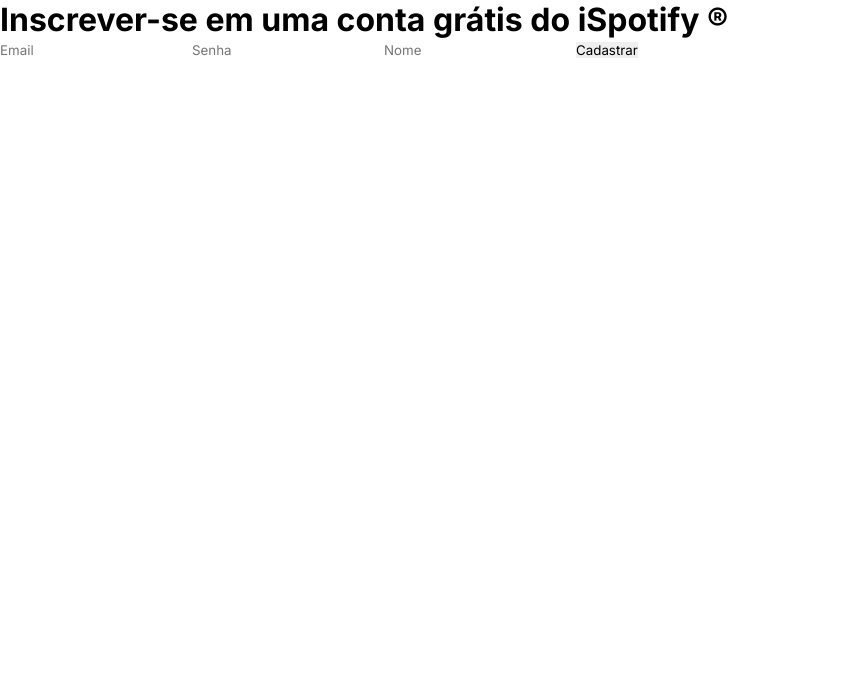
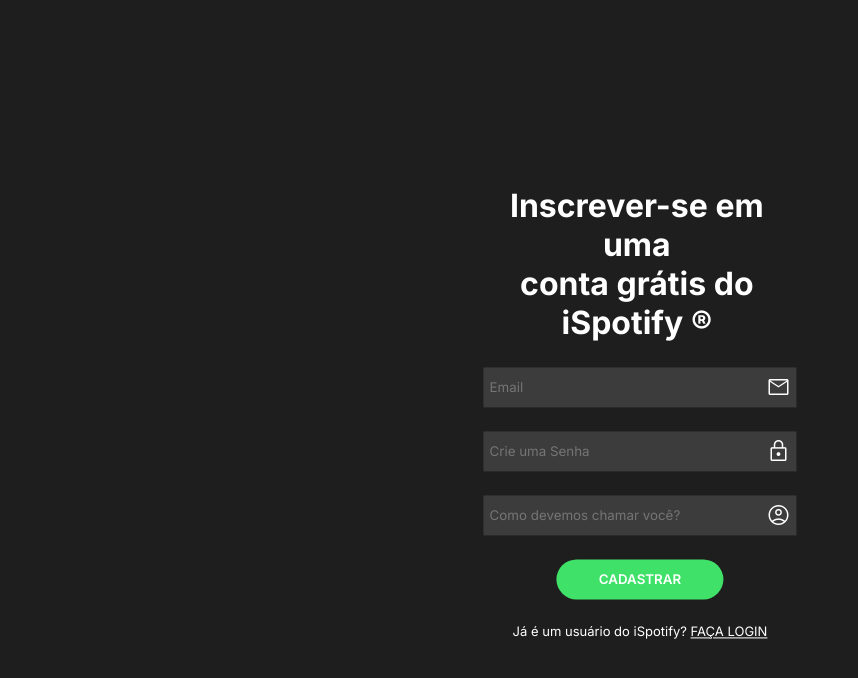
Before and after one commit to Buzelin2/Challenge-Final-iJunior, a React (Vite) app in the folder my-app/: page / in a window 1280 px wide. Shown: the top 678 px of the page, without its empty margins (0-858 px from the left). Built offline with nearby package versions, Linux system fonts and the light colour scheme; no server answers.

Commit message:
Estilizando a página de cadastro e login

```diff
--- a/my-app/src/routes/Cadastro.css
+++ b/my-app/src/routes/Cadastro.css
@@ -0,0 +1,73 @@
+*{
+  /* border: 1px solid red; */
+  font-family: 'Inter';
+}
+body{
+  background-color: #1E1E1E;
+  text-align: center;
+}
+
+input{
+  display: flex;
+}
+
+h1{
+  color: #fff;
+  width: 22vw;
+  text-align: center;
+  margin: 2vw;
+}
+
+input{
+  padding-left: 0.5vw;
+  background-color: #3C3C3C;
+  margin: 1vw;
+  margin-bottom: 3vh;
+  width: 24vw;
+  height: 5vh;
+}
+
+.principal{
+    position: absolute;
+    top: 50%;
+    left: 50%;
+    transform: translate(-50%, -50%);
+}
+
+.form-group{
+  position: relative;
+}
+
+.material-symbols-outlined{
+  position: absolute;
+  right: 1.5vw;
+  top: 50%;
+  transform: translateY(-50%);
+  font-family: 'Material Icons';
+  color: #fff;
+  font-variation-settings:
+  'FILL' 0,
+  'wght' 400,
+  'GRAD' 0,
+  'opsz' 48
+}
+
+.Login{
+  width: 13vw;
+  height: 5vh;
+  border-radius: 2vw;
+  background-color: #fff;
+  color: #000;
+  text-transform: uppercase;
+  font-weight: 600;
+  margin-bottom: 3vh;
+}
+
+.fazerLogin{
+  color: #fff;
+  font-size: 13px;
+}
+
+.fazerLogin a{
+  color: inherit;
+}
--- a/my-app/src/routes/Cadastro.jsx
+++ b/my-app/src/routes/Cadastro.jsx
@@ -7,7 +7,42 @@
     const [color, setcolor] = useState();
 
     return (
-     <div>cadastro</div>
+      <div>
+      <link rel="stylesheet" href="https://fonts.googleapis.com/css2?family=Material+Symbols+Outlined:opsz,wght,FILL,GRAD@20..48,100..700,0..1,-50..200" />
+
+      <h1>iSpotify ®<br></br><br></br>
+        Música para todos</h1>
+      <div class="form-group">
+        <input
+          type="text"
+          onChange={(e) => setEmail(e.target.value)}
+          placeholder="Email"
+          id="email"
+        />
+        <span class="material-symbols-outlined">mail</span>
+      </div>
+      <div class="form-group">
+        <input
+          type="text"
+          value={senha}
+          onChange={(e) => setSenha(e.target.value)}
+          placeholder="Senha"
+          id="senha"
+        />
+        <span class="material-symbols-outlined">lock</span>
+      </div>
+      <button class="Login"
+        onClick={() => {
+          armazenarDados();
+        }}
+      >
+        Entrar
+      </button>
+
+      <div className="fazerLogin">
+        <p>Não tem uma conta? <a href="#">INSCREVA-SE</a></p>
+      </div>
+    </div>
     );
   }
 
--- a/my-app/src/routes/Login.css
+++ b/my-app/src/routes/Login.css
@@ -0,0 +1,73 @@
+*{
+  /* border: 1px solid red; */
+  font-family: 'Inter';
+}
+body{
+  background-color: #1E1E1E;
+  text-align: center;
+}
+
+input{
+  display: flex;
+}
+
+h1{
+  color: #fff;
+  width: 22vw;
+  text-align: center;
+  margin: 2vw;
+}
+
+input{
+  padding-left: 0.5vw;
+  background-color: #3C3C3C;
+  margin: 1vw;
+  margin-bottom: 3vh;
+  width: 24vw;
+  height: 5vh;
+}
+
+.principal{
+    position: absolute;
+    top: 50%;
+    left: 50%;
+    transform: translate(-50%, -50%);
+}
+
+.form-group{
+  position: relative;
+}
+
+.material-symbols-outlined{
+  position: absolute;
+  right: 1.5vw;
+  top: 50%;
+  transform: translateY(-50%);
+  font-family: 'Material Icons';
+  color: #fff;
+  font-variation-settings:
+  'FILL' 0,
+  'wght' 400,
+  'GRAD' 0,
+  'opsz' 48
+}
+
+.cadastrar{
+  width: 13vw;
+  height: 5vh;
+  border-radius: 2vw;
+  background-color: #3FE168;
+  color: #fff;
+  text-transform: uppercase;
+  font-weight: 600;
+  margin-bottom: 3vh;
+}
+
+.fazerLogin{
+  color: #fff;
+  font-size: 13px;
+}
+
+.fazerLogin a{
+  color: inherit;
+}
--- a/my-app/src/routes/Login.jsx
+++ b/my-app/src/routes/Login.jsx
@@ -1,6 +1,8 @@
 import React from "react";
 import { useEffect, useState } from "react";
 import "./Login.css";
+
+
 
 
 const Login = () => {
@@ -20,15 +22,15 @@
     const emaill = email1.value;
     const senhaa = senha1.value;
 
-     for(var i = 0; i < localStorage.length; i++){
-      if(emaill ==  localStorage.key(i)){
+    for (var i = 0; i < localStorage.length; i++) {
+      if (emaill == localStorage.key(i)) {
         aux++;
       }
     }
-     if(aux === 1){
+    if (aux === 1) {
       alert("este email ja foi cadastrado")
 
-     }else{
+    } else {
       localStorage.setItem(emaill, senhaa);
 
     }
@@ -39,35 +41,54 @@
 
   return (
 
-    <div>
+    <div class="principal">
 
-      <h1>Inscrever-se em uma conta grátis do iSpotify ®</h1>
+      <link rel="stylesheet" href="https://fonts.googleapis.com/css2?family=Material+Symbols+Outlined:opsz,wght,FILL,GRAD@20..48,100..700,0..1,-50..200" />
+
+      <h1>Inscrever-se em uma <br></br>
+        conta grátis do <br></br>
+        iSpotify ®</h1>
+      <div class="form-group">
         <input
           type="text"
           onChange={(e) => setEmail(e.target.value)}
           placeholder="Email"
           id="email"
         />
+        <span class="material-symbols-outlined">mail</span>
+      </div>
+      <div class="form-group">
         <input
           type="text"
           value={senha}
           onChange={(e) => setSenha(e.target.value)}
-        placeholder="Senha"
+          placeholder="Crie uma Senha"
           id="senha"
         />
+        <span class="material-symbols-outlined">lock</span>
+      </div>
+      <div class="form-group">
         <input
           type="text"
           value={nome}
           onChange={(e) => setNome(e.target.value)}
-        placeholder="Nome"
+          placeholder="Como devemos chamar você?"
         />
-      <button
+        <span class="material-symbols-outlined">
+          account_circle
+        </span>
+      </div>
+      <button class="cadastrar"
         onClick={() => {
           armazenarDados();
         }}
       >
         Cadastrar
       </button>
+
+      <div className="fazerLogin">
+        <p>Já é um usuário do iSpotify? <a href="#">FAÇA LOGIN</a></p>
+      </div>
     </div>
   );
 };
```
Also changed, not shown: 1 other file (tests, documents, lock files or other folders). Lines whose indentation alone changed are shown as unchanged.
